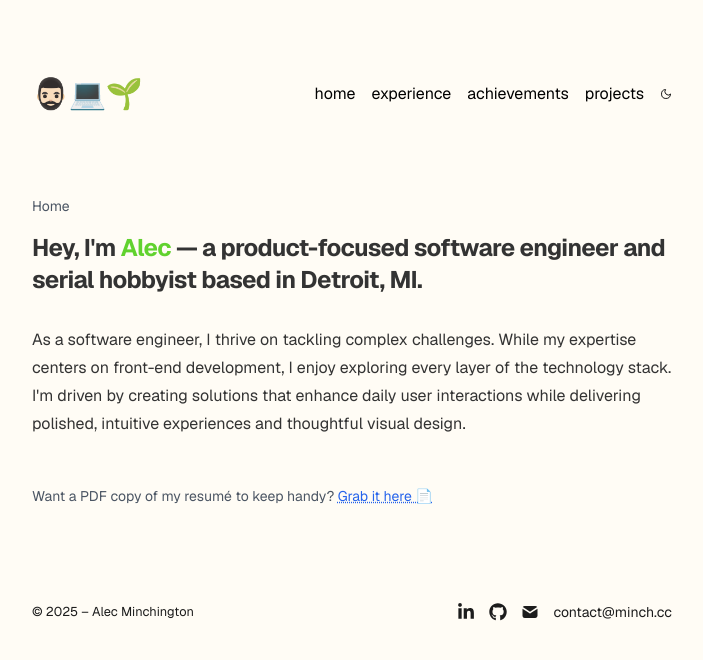
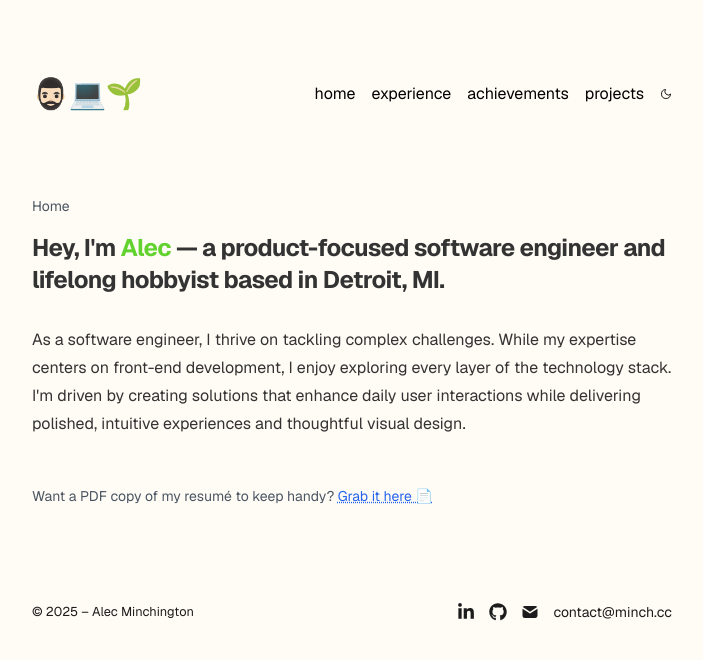
Before and after one commit to minchingtonak/am-works, a Next.js app: page / in a window 1280 px wide. Shown: the top 660 px of the page, without its empty margins (288-991 px from the left). Built offline with nearby package versions, Linux system fonts and the light colour scheme.

Commit message:
serial -> lifelong

```diff
--- a/app/page.tsx
+++ b/app/page.tsx
@@ -13,7 +13,7 @@ export default function Page() {
           >
             Alec
           </mark>{' '}
-          &mdash; a product-focused software engineer and serial hobbyist based
+          &mdash; a product-focused software engineer and lifelong hobbyist based
           in Detroit, MI.
         </p>
         <p className="fade-in-bottom delay-500">
```
